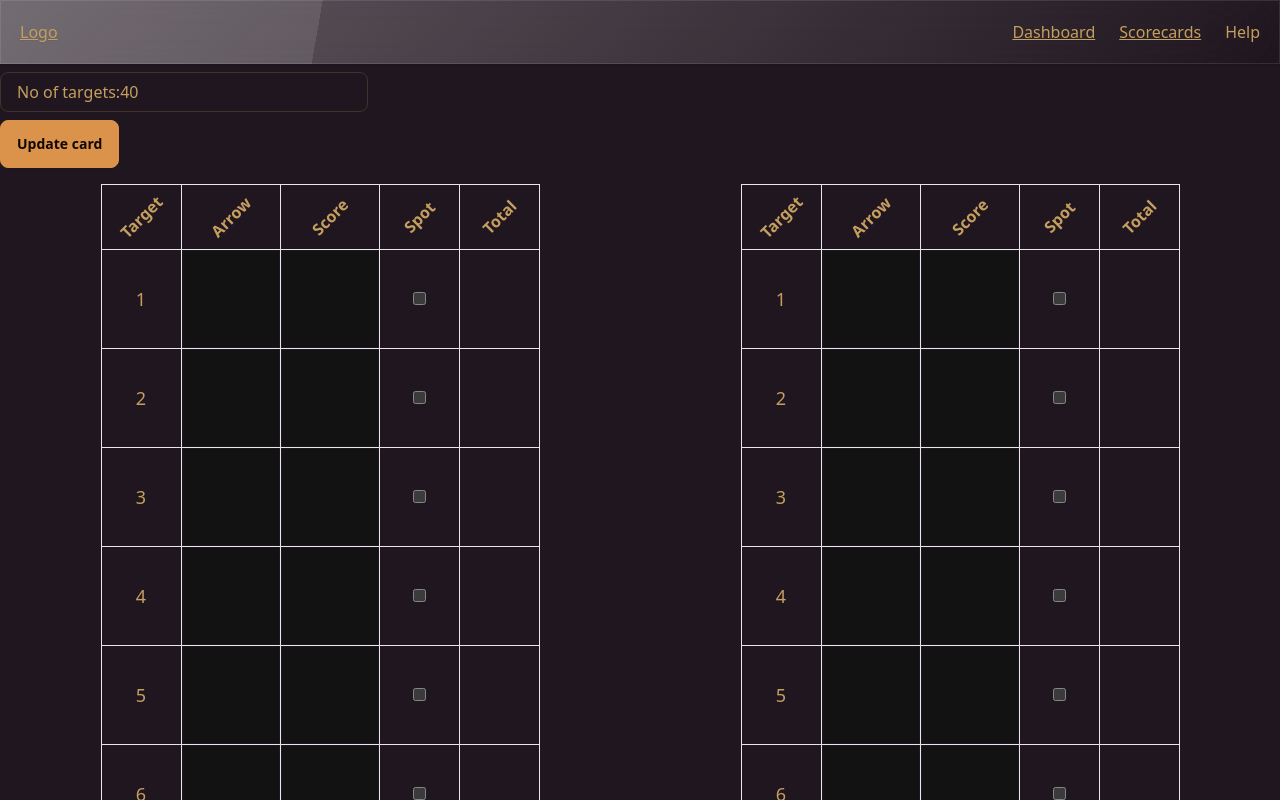
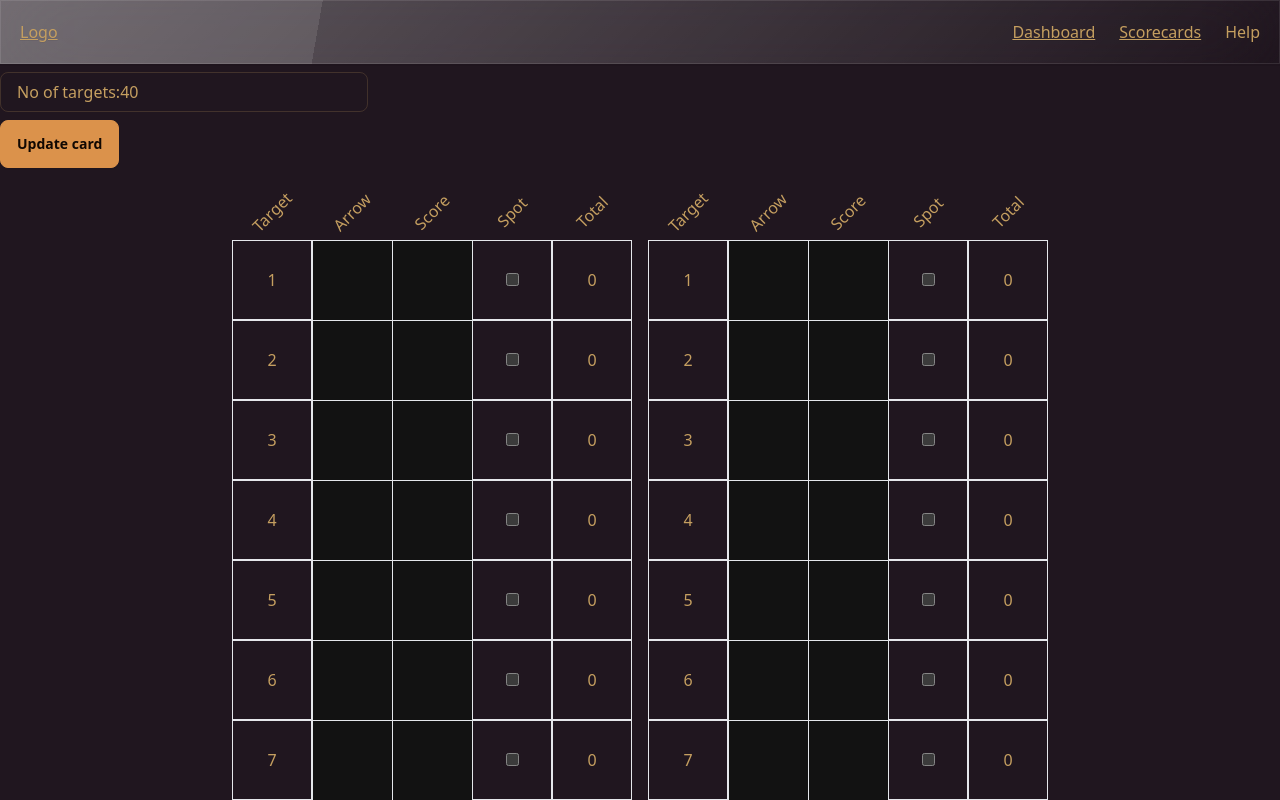
Before and after one commit to the-quarterling/project-apollo, a Next.js app: page /scorecard in a window 1280 px wide. Shown: the top 800 px of the page. Built offline with nearby package versions, Linux system fonts and the light colour scheme.

Commit message:
added logic to deal with running total

```diff
--- a/src/components/scorecard/row.tsx
+++ b/src/components/scorecard/row.tsx
@@ -5,15 +5,22 @@ import { useState, useEffect } from 'react';
 interface ScorecardRow {
     target: number,
     col: number,
-    prevTotal: number,
     updated: (rowValues:any ) => void,
-    getRunningTotal: (score:number) => void
+    getPreviousScores: (target: number) => number
 };
 
-export default function ScorecardRow({target, col, prevTotal, updated, getRunningTotal}: ScorecardRow) {
+export default function ScorecardRow({target, col, updated, getPreviousScores}: ScorecardRow) {
     const [arrow, setArrow] = useState<number>(0);
     const [score, setScore] = useState<number>(0);
     const [spot, setSpot] = useState<boolean>(false);
+    const [total, setTotal] = useState<number>(0);
+    const [form, setForm] = useState<any>({
+        'col': col,
+        'target': target,
+        'arrow': arrow,
+        'score': score,
+        'spot': spot
+    });
 
     const handleArrowChange = (e: React.ChangeEvent<HTMLInputElement>) =>  {
         setArrow(parseInt(e.target.value));
@@ -28,6 +35,11 @@ export default function ScorecardRow({target, col, prevTotal, updated, getRunnin
         setSpot(e.target.checked);
     }
 
+    const handleFormUpdate = (e: any) => {
+        const checkedValue = e.target.name == "spot" ? e.target.checked  : e.target.value
+        setForm({...form, [e.target.name]: checkedValue })
+    }
+
     const updateScorecard = () => {
         const rowValues = {
             'col': col,
@@ -36,31 +48,66 @@ export default function ScorecardRow({target, col, prevTotal, updated, getRunnin
             'score': score,
             'spot': spot
         }
-        getRunningTotal(score)
         updated(rowValues);
     }
 
     useEffect(() => {
         updateScorecard()
-    },[arrow, score, spot]);
+        setTotal(getPreviousScores(form));
+    },[form]);
 
     return (
-        <tr className="text-center">
-            <td className="border w-20 text-lg">
-                {target}
-            </td>
-            <td className="border">
-                <input className="w-24 h-24 text-center" type="number" min="0" onChange={handleArrowChange}></input>
-            </td>
-            <td className="border">
-                <input className="w-24 h-24 text-center" type="number" onChange={handleScoreChange}></input>
-            </td>
-            <td className="border w-20">
-                <input type="checkbox" onChange={handleSpotChange}></input>
-            </td>
-            <td className="border w-20">
-                {prevTotal}
-            </td>
-        </tr>
+        <div >
+            {
+                target == 1 ? (
+                    <div className="flex flex-row text-center py-4">
+                        <div>
+                            <div className="-rotate-45 w-20">
+                                Target
+                            </div>
+                        </div>
+                        <div>
+                            <div className="-rotate-45 w-20">
+                                Arrow
+                            </div>
+                        </div>
+                        <div>
+                            <div className="-rotate-45 w-20">
+                                Score
+                            </div>
+                        </div>
+                        <div>
+                            <div className="-rotate-45 w-20">
+                                Spot
+                            </div>
+                        </div>
+                        <div>
+                            <div className="-rotate-45 w-20">
+                                Total
+                            </div>
+                        </div>
+                    </div>
+                ) : ('')
+            }
+
+            <form onChange={handleFormUpdate} className="flex flex-row">
+                <div className="border w-20 h-20 text-center place-content-center">
+                    {target}
+                </div>
+                <div className="border w-20 h-20 text-center place-content-center">
+                    <input className="text-center w-20 h-20" name="arrow" type="number" min="0" onChange={handleArrowChange}></input>
+                </div>
+                <div className="border w-20 h-20 text-center place-content-center">
+                    <input className="text-center w-20 h-20" name="score" type="number" onChange={handleScoreChange}></input>
+                </div>
+                <div className="border w-20 h-20 text-center place-content-center">
+                    <input type="checkbox" name="spot" onChange={handleSpotChange}></input>
+                </div>
+                <div className="border w-20 h-20 text-center place-content-center">
+                    {total}
+                </div>
+            </form>
+        </div>
+
     );
 }
--- a/src/components/scorecard/table.tsx
+++ b/src/components/scorecard/table.tsx
@@ -1,5 +1,4 @@
 import ScorecardRow from "@/components/scorecard/row";
-// import { useState } from 'react';
 
 interface scorecardRowNumber {
     noOfRows: number
@@ -11,14 +10,12 @@ interface TargetRowProps {
     arrow: number,
     score: number,
     spot: boolean,
-    total: number,
-    getRunningTotal?: (score:number) => void
+    total: number
 };
 
 export const ScorecardTable = ({noOfRows}: scorecardRowNumber) => {
     const col1: Array<TargetRowProps> = [];
     const col2: Array<TargetRowProps> = [];
-    const scores: Array<number> = [];
 
     const calculateRowsPerCol = () => {
         if(noOfRows % 2 == 0) {
@@ -28,27 +25,29 @@ export const ScorecardTable = ({noOfRows}: scorecardRowNumber) => {
         };
     };
 
-    // const getPreviousTotal = (index: number, column: number) => {
-    //     if (column == 1) {
-    //         return index != 0 ? col1[index - 1].total : 0;
-    //     } else {
-    //         return index != 0 ? col2[index - 1].total : 0;
-    //     }
-    // }
+    const getPreviousTotal = (form: any) => {
+        const tempArray = []
+        let total;
 
-    const handleTotalUpdate = (score: number) => {
-        console.log(scores);
-        score != 0 ? scores.push(score) : "";
+        const idx = form.col == 1 ? col1.findIndex((element) => form.target == element.target) : col2.findIndex((element) => form.target == element.target);
+
+        for (let i = 0; i <= idx; i++) {
+            tempArray.push(
+                form.col == 1 ? col1[i].score : col2[i].score
+            )
+        }
+        total = tempArray.reduce((acc, current) => {
+            return current + acc;
+        }, 0)
+
+        return total;
     }
 
     const updateScorecard = (rowValues: any) => {
-        if (rowValues.col == 1) {
-            const idx = col1.findIndex((element) => rowValues.target == element.target);
-            col1[idx] = {...col1[idx], arrow: rowValues.arrow, score: rowValues.score, spot: rowValues.spot}
-        } else {
-            const idx = col2.findIndex((element) => rowValues.target == element.target);
-            col2[idx] = {...col2[idx], arrow: rowValues.arrow, score: rowValues.score, spot: rowValues.spot}
-        }
+        const col = rowValues.col == 1 ? col1 : col2 ;
+        const idx = col.findIndex((element) => rowValues.target == element.target);
+
+        col[idx] = {...col[idx], arrow: rowValues.arrow, score: rowValues.score, spot: rowValues.spot}
     }
 
     const rows1 = calculateRowsPerCol();
@@ -59,88 +58,22 @@ export const ScorecardTable = ({noOfRows}: scorecardRowNumber) => {
     }
 
     for (let i=0; i < rows2; i++) {
-        col2.push({'col': 2, 'target': i + 1, 'arrow': 0, 'score': 0, 'spot': false,total: 0});
+        col2.push({'col': 2, 'target': i + 1, 'arrow': 0, 'score': 0, 'spot': false, total: 0});
     }
 
     return (
-        <div className="container m-auto grid grid-cols-1 md:grid-cols-2">
-            <div>
-                <table className="m-auto">
-                    <thead>
-                        <tr>
-                            <th className="py-5 border overflow-hidden">
-                                <div className="-rotate-45">
-                                    Target
-                                </div>
-                            </th>
-                            <th className=" py-5 border overflow-hidden">
-                                <div className="-rotate-45">
-                                    Arrow
-                                </div>
-                            </th>
-                            <th className=" py-5 border overflow-hidden">
-                                <div className="-rotate-45">
-                                    Score
-                                </div>
-                            </th>
-                            <th className=" py-5 border overflow-hidden">
-                                <div className="-rotate-45">
-                                    Spot
-                                </div>
-                            </th>
-                            <th className=" py-5 border overflow-hidden">
-                                <div className="-rotate-45">
-                                    Total
-                                </div>
-                            </th>
-                        </tr>
-                    </thead>
-                    <tbody>
-                        {col1.map((target, index) => (
-                            <ScorecardRow key={`col-1-${index}`} target={target.target} col={1} updated={updateScorecard} getRunningTotal={handleTotalUpdate}/>
-                        ))}
-                    </tbody>
-                </table>
+        <div className="flex flex-column gap-4 justify-center">
+            <div className="grid grid-rows-1">
+                {col1.map((target, index) => (
+                    <ScorecardRow key={`col-1-${index}`} target={target.target} col={1} updated={updateScorecard} getPreviousScores={getPreviousTotal}/>
+                ))}
             </div>
 
-            <div>
-                <table className="m-auto">
-                    <thead>
-                        <tr>
-                            <th className="py-5 border overflow-hidden">
-                                <div className="-rotate-45">
-                                    Target
-                                </div>
-                            </th>
-                            <th className=" py-5 border overflow-hidden">
-                                <div className="-rotate-45">
-                                    Arrow
-                                </div>
-                            </th>
-                            <th className=" py-5 border overflow-hidden">
-                                <div className="-rotate-45">
-                                    Score
-                                </div>
-                            </th>
-                            <th className=" py-5 border overflow-hidden">
-                                <div className="-rotate-45">
-                                    Spot
-                                </div>
-                            </th>
-                            <th className=" py-5 border overflow-hidden">
-                                <div className="-rotate-45">
-                                    Total
-                                </div>
-                            </th>
-                        </tr>
-                    </thead>
-                    <tbody>
-                        {col2.map((target, index) => (
-                            <ScorecardRow key={`col-2-${index}`} target={target.target} col={2} updated={updateScorecard} getRunningTotal={handleTotalUpdate}/>
-                        ))}
-                    </tbody>
-                </table>
+            <div className="grid grid-rows-1">
+                {col2.map((target, index) => (
+                    <ScorecardRow key={`col-2-${index}`} target={target.target} col={2} updated={updateScorecard} getPreviousScores={getPreviousTotal}/>
+                ))}
             </div>
         </div>
-    )
+    );
 }
```
